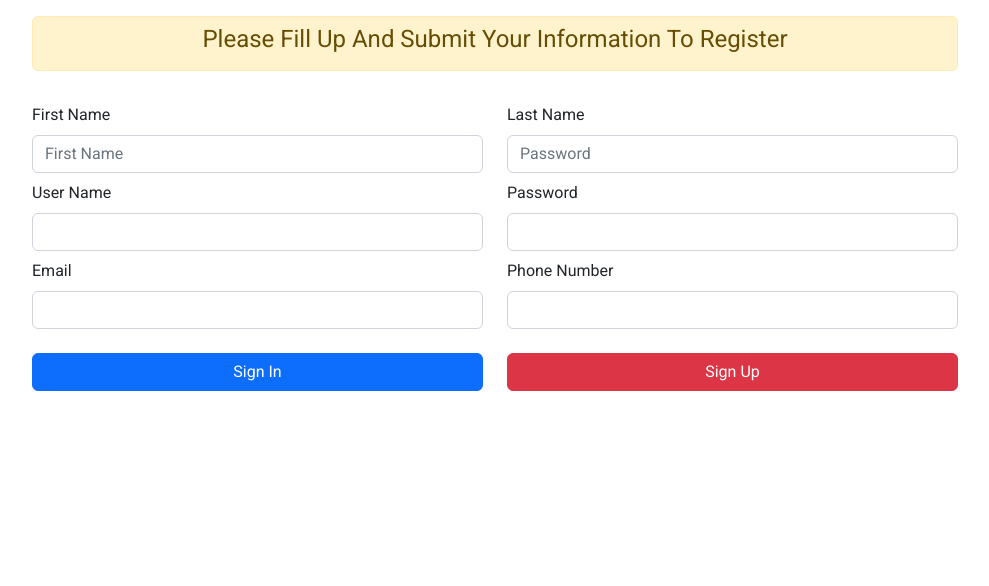
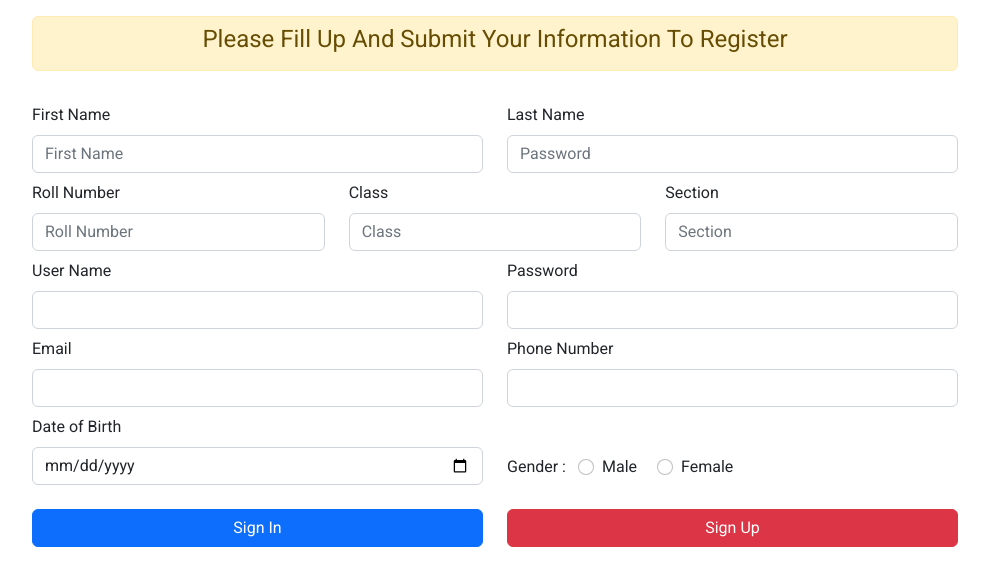
Before and after one commit to SuvraDebPaul/CTG-ONLINE-331, a PHP site: page /pages/signup.php in a window 1280 px wide. Shown: the top 586 px of the page, without its empty margins (145-1134 px from the left). Run offline with PHP 8.4, Linux system fonts and the light colour scheme.

Commit message:
Working on Crud App

```diff
--- a/Assignment-2/pages/login.php
+++ b/Assignment-2/pages/login.php
@@ -6,7 +6,7 @@
                 <div class="heading text-center mb-4 alert alert-warning py-2">
                     <h4>Please Enter Your User Name And Password</h4>
                 </div>
-                <form>
+                <form method="POST">
                     <div class="form-group">
                         <label class="mb-1" for="UserName">User Name</label>
                         <input type="email" class="form-control" id="UserName" name="UserName" placeholder="Please Enter Your User Name">
--- a/Assignment-2/pages/main.php
+++ b/Assignment-2/pages/main.php
@@ -2,7 +2,7 @@
     <div class=" search container">
         <div class="row">
             <div class="col-10 offset-1 me-auto">
-                <form class="row g-3">
+                <form action="" method="POST" class="row g-3">
                     <div class="col-4">
                         <div class="form-group">
                             <input type="text" class="form-control" id="name" placeholder="Name">
@@ -14,8 +14,8 @@
                         </div>
                     </div>
                     <div class="col-4">
-                        <button type="submit" class="btn btn-warning px-5 mx-4">Search</button>
-                        <button type="submit" class="btn btn-success px-5">Reset</button>
+                        <button type="submit" name="search" class="btn btn-warning px-5 mx-4">Search</button>
+                        <button type="submit" name="addStudent" class="btn btn-success px-4">Add Student</button>
                     </div>
                 </form>
             </div>
--- a/Assignment-2/pages/signup.php
+++ b/Assignment-2/pages/signup.php
@@ -6,7 +6,7 @@
                 <div class="heading text-center mb-4 alert alert-warning py-2">
                     <h4>Please Fill Up And Submit Your Information To Register</h4>
                 </div>
-                <form>
+                <form action="" method="POST">
                     <div class="row">
                         <div class="form-group col-6">
                             <label class="my-2" for="fName">First Name</label>
@@ -15,6 +15,20 @@
                         <div class="form-group col-6">
                             <label class="my-2" for="lName">Last Name</label>
                             <input type="text" class="form-control" id="lName" name="lName" placeholder="Password">
+                        </div>
+                    </div>
+                    <div class="row">
+                        <div class="form-group col-4">
+                            <label class="my-2" for="rollNo">Roll Number</label>
+                            <input type="number" class="form-control" id="rollNo" name="rollNo" placeholder="Roll Number">
+                        </div>
+                        <div class="form-group col-4">
+                            <label class="my-2" for="Class">Class</label>
+                            <input type="text" class="form-control" id="Class" name="Class" placeholder="Class">
+                        </div>
+                        <div class="form-group col-4">
+                            <label class="my-2" for="section">Section</label>
+                            <input type="text" class="form-control" id="section" name="section" placeholder="Section">
                         </div>
                     </div>
                     <div class="row">
@@ -37,6 +51,23 @@
                             <input type="number" id="phoneNumber" name="phoneNumber" class="form-control">
                         </div>
                     </div>
+                    <div class="row">
+                        <div class="form-group col-6">
+                            <label class="my-2" for="dob">Date of Birth</label>
+                            <input type="date" class="form-control" id="dob" name="dob">
+                        </div>
+                        <div class="form-group col-6 mt-5">
+                            <label class="me-2" for=""> Gender : </label>
+                            <div class="form-check form-check-inline">
+                                <input type="radio" id="gender" name="gender" class="form-check-input">
+                                <label class="form-check-label" for="gender">Male</label>
+                            </div>
+                            <div class="form-check form-check-inline">
+                                <input type="radio" id="gender" name="gender" class="form-check-input">
+                                <label class="form-check-label" for="gender">Female</label>
+                            </div>
+                        </div>
+                    </div>
                     <div class="row mt-4">
                         <div class="d-grid col-6">
                             <button type="submit" class="btn btn-primary" name="signin">Sign In</button>
```
